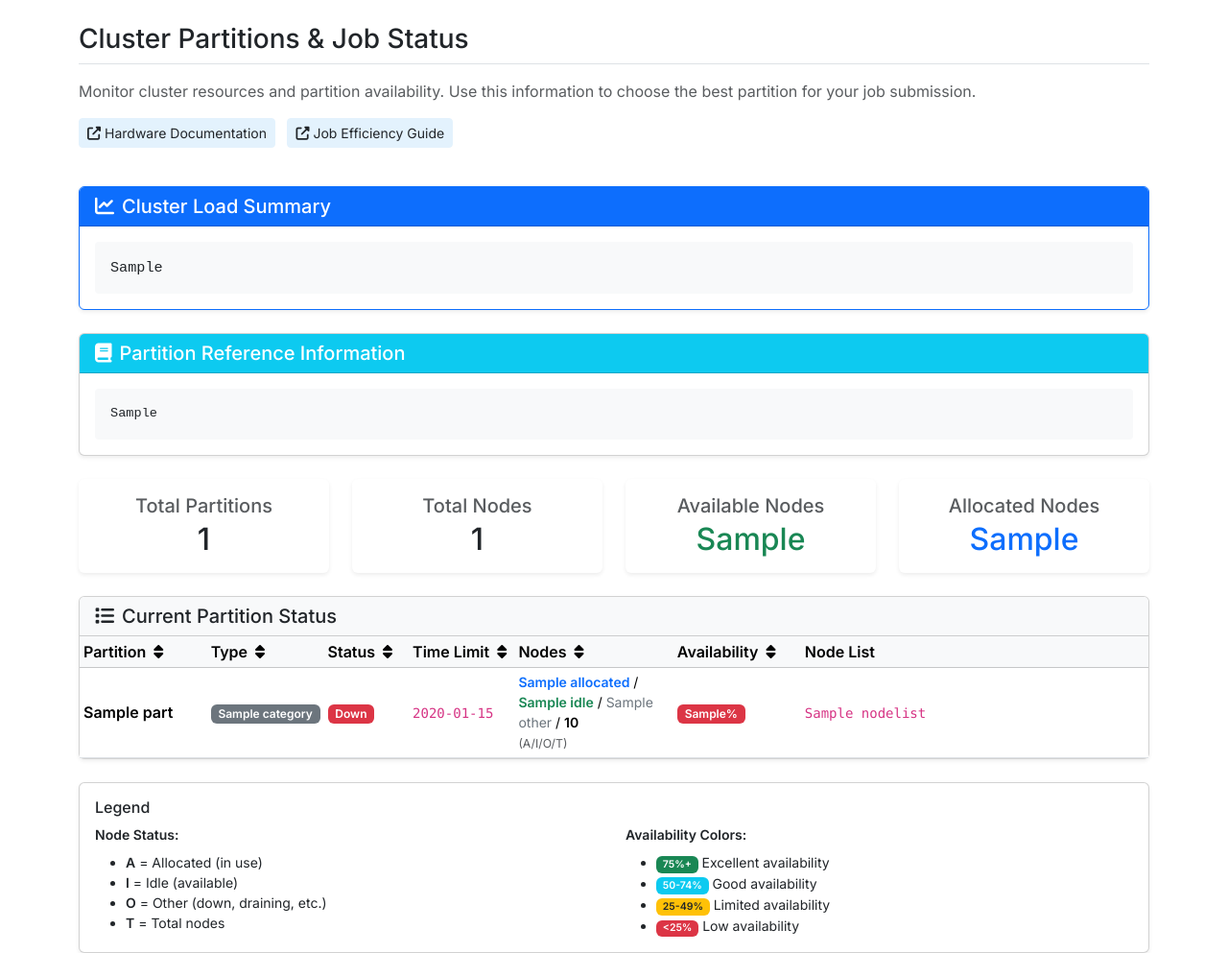
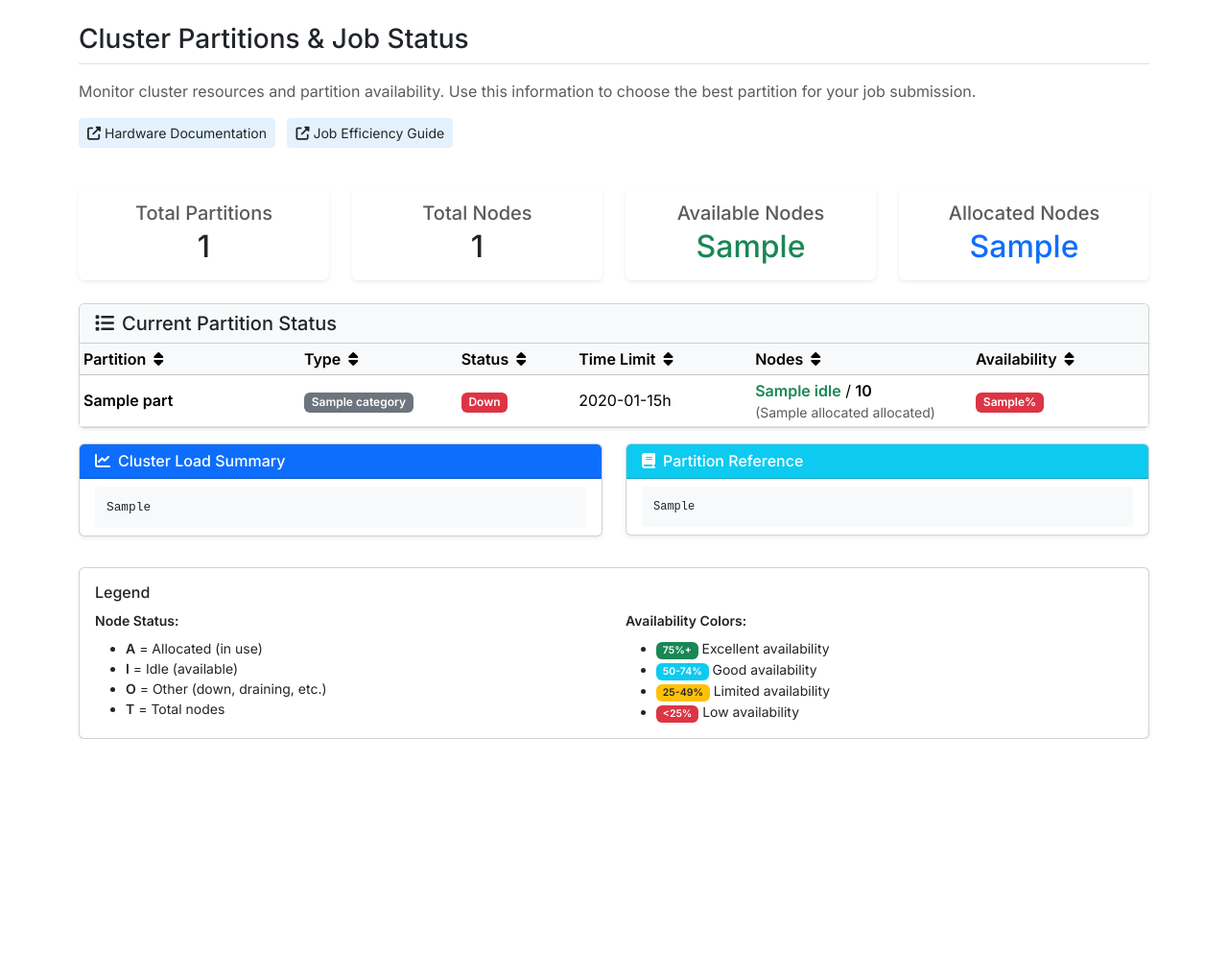
Before and after one commit to sdhutchins/ood-hpc-dash, a Flask app: template templates/jobs.html in a window 1280 px wide. Shown: the part 56-1049 px from the top of the page at 96% size. After the commit the page ends 826 px from the top, so only its background shows below. Run offline with Flask 3, Linux system fonts and the light colour scheme; the template is opened without the code that fills it: most values are stand-ins (such as "Sample title", 1, 10 or a date in 2020); some libraries are stand-ins or nearby versions.

Commit message:
Fixes to jobs tab format.

```diff
--- a/templates/jobs.html
+++ b/templates/jobs.html
@@ -18,38 +18,6 @@
         </div>
     </div>
 </div>
-
-{# High-level status first #}
-{% if slurm_load %}
-<div class="row mb-4">
-    <div class="col">
-        <div class="card shadow-sm border-primary">
-            <div class="card-header bg-primary text-white">
-                <h5 class="mb-0"><i class="fas fa-chart-line me-2"></i>Cluster Load Summary</h5>
-            </div>
-            <div class="card-body">
-                <pre class="mb-0" style="font-size: 0.95rem; white-space: pre-wrap; font-family: 'Courier New', monospace; background-color: #f8f9fa; padding: 1rem; border-radius: 0.25rem;">{{ slurm_load }}</pre>
-            </div>
-        </div>
-    </div>
-</div>
-{% endif %}
-
-{# Reference table (static) #}
-{% if formatted_table %}
-<div class="row mb-4">
-    <div class="col">
-        <div class="card shadow-sm">
-            <div class="card-header bg-info text-white">
-                <h5 class="mb-0"><i class="fas fa-book me-2"></i>Partition Reference Information</h5>
-            </div>
-            <div class="card-body">
-                <pre class="mb-0" style="font-size: 0.85rem; white-space: pre-wrap; font-family: 'Courier New', monospace; background-color: #f8f9fa; padding: 1rem; border-radius: 0.25rem;">{{ formatted_table }}</pre>
-            </div>
-        </div>
-    </div>
-</div>
-{% endif %}
 
 {% if error %}
 <div class="alert alert-warning" role="alert">
@@ -95,7 +63,7 @@
     {% endif %}
 
     {# Current Partition Status Table (sortable) #}
-    <div class="card shadow-sm mb-4">
+    <div class="card shadow-sm mb-3">
         <div class="card-header bg-light">
             <h5 class="mb-0"><i class="fas fa-list me-2"></i>Current Partition Status</h5>
         </div>
@@ -104,7 +72,7 @@
                 <table class="table table-hover table-sm align-middle mb-0" id="partitionsTable">
                     <thead class="table-light">
                         <tr>
-                            <th style="width: 12%; cursor: pointer;" onclick="sortTable(0)">
+                            <th style="width: 15%; cursor: pointer;" onclick="sortTable(0)">
                                 Partition <i class="fas fa-sort ms-1"></i>
                             </th>
                             <th style="width: 10%; cursor: pointer;" onclick="sortTable(1)">
@@ -113,7 +81,7 @@
                             <th style="width: 8%; cursor: pointer;" onclick="sortTable(2)">
                                 Status <i class="fas fa-sort ms-1"></i>
                             </th>
-                            <th style="width: 10%; cursor: pointer;" onclick="sortTable(3)">
+                            <th style="width: 12%; cursor: pointer;" onclick="sortTable(3)">
                                 Time Limit <i class="fas fa-sort ms-1"></i>
                             </th>
                             <th style="width: 15%; cursor: pointer;" onclick="sortTable(4)">
@@ -122,7 +90,6 @@
                             <th style="width: 12%; cursor: pointer;" onclick="sortTable(5)">
                                 Availability <i class="fas fa-sort ms-1"></i>
                             </th>
-                            <th style="width: 33%;">Node List</th>
                         </tr>
                     </thead>
                     <tbody>
@@ -152,16 +119,23 @@
                                     <span class="badge bg-danger">Down</span>
                                 {% endif %}
                             </td>
-                            <td><code>{{ part.timelimit }}</code></td>
                             <td>
-                                <div class="small">
-                                    <span class="text-primary"><strong>{{ part.allocated }}</strong></span> /
-                                    <span class="text-success"><strong>{{ part.idle }}</strong></span> /
-                                    <span class="text-secondary">{{ part.other }}</span> /
-                                    <strong>{{ part.total }}</strong>
-                                    <br>
-                                    <small class="text-muted">(A/I/O/T)</small>
-                                </div>
+                                {% if '-' in part.timelimit %}
+                                    {% set time_parts = part.timelimit.split('-') %}
+                                    {% set days = time_parts[0]|int %}
+                                    {% set hours_part = time_parts[1].split(':')[0]|int %}
+                                    {% if days > 0 %}
+                                        <span title="{{ part.timelimit }}">{{ days }}d{% if hours_part > 0 %}{{ hours_part }}h{% endif %}</span>
+                                    {% else %}
+                                        <span title="{{ part.timelimit }}">{{ hours_part }}h</span>
+                                    {% endif %}
+                                {% else %}
+                                    <span title="{{ part.timelimit }}">{{ part.timelimit.split(':')[0] }}h</span>
+                                {% endif %}
+                            </td>
+                            <td>
+                                <span class="text-success"><strong>{{ part.idle }}</strong></span> / <strong>{{ part.total }}</strong>
+                                <small class="text-muted d-block">({{ part.allocated }} allocated)</small>
                             </td>
                             <td>
                                 {% if part.availability_pct >= 75 %}
@@ -174,15 +148,40 @@
                                     <span class="badge bg-danger">{{ part.availability_pct }}%</span>
                                 {% endif %}
                             </td>
-                            <td>
-                                <code class="small text-break">{{ part.nodelist }}</code>
-                            </td>
                         </tr>
                         {% endfor %}
                     </tbody>
                 </table>
             </div>
         </div>
+    </div>
+
+    {# Compact Cluster Load Summary and Reference #}
+    <div class="row mb-3">
+        {% if slurm_load %}
+        <div class="col-md-6 mb-3">
+            <div class="card shadow-sm">
+                <div class="card-header bg-primary text-white py-2">
+                    <h6 class="mb-0"><i class="fas fa-chart-line me-2"></i>Cluster Load Summary</h6>
+                </div>
+                <div class="card-body py-2">
+                    <pre class="mb-0 small" style="font-size: 0.8rem; white-space: pre-wrap; font-family: 'Courier New', monospace; background-color: #f8f9fa; padding: 0.75rem; border-radius: 0.25rem; margin: 0;">{{ slurm_load }}</pre>
+                </div>
+            </div>
+        </div>
+        {% endif %}
+        {% if formatted_table %}
+        <div class="col-md-6 mb-3">
+            <div class="card shadow-sm">
+                <div class="card-header bg-info text-white py-2">
+                    <h6 class="mb-0"><i class="fas fa-book me-2"></i>Partition Reference</h6>
+                </div>
+                <div class="card-body py-2">
+                    <pre class="mb-0 small" style="font-size: 0.75rem; white-space: pre-wrap; font-family: 'Courier New', monospace; background-color: #f8f9fa; padding: 0.75rem; border-radius: 0.25rem; margin: 0;">{{ formatted_table }}</pre>
+                </div>
+            </div>
+        </div>
+        {% endif %}
     </div>
 
     {# Legend #}
@@ -251,9 +250,9 @@ function sortTable(columnIndex) {
             const bMatch = bValue.match(/(\d+\.?\d*)/);
             aValue = aMatch ? parseFloat(aMatch[1]) : 0;
             bValue = bMatch ? parseFloat(bMatch[1]) : 0;
-        } else if (columnIndex === 4) { // Nodes column - extract total
-            const aMatch = aValue.match(/\/(\d+)$/);
-            const bMatch = bValue.match(/\/(\d+)$/);
+        } else if (columnIndex === 4) { // Nodes column - extract total (format: "X / Y")
+            const aMatch = aValue.match(/\/(\d+)/);
+            const bMatch = bValue.match(/\/(\d+)/);
             aValue = aMatch ? parseInt(aMatch[1]) : 0;
             bValue = bMatch ? parseInt(bMatch[1]) : 0;
         } else {
```
